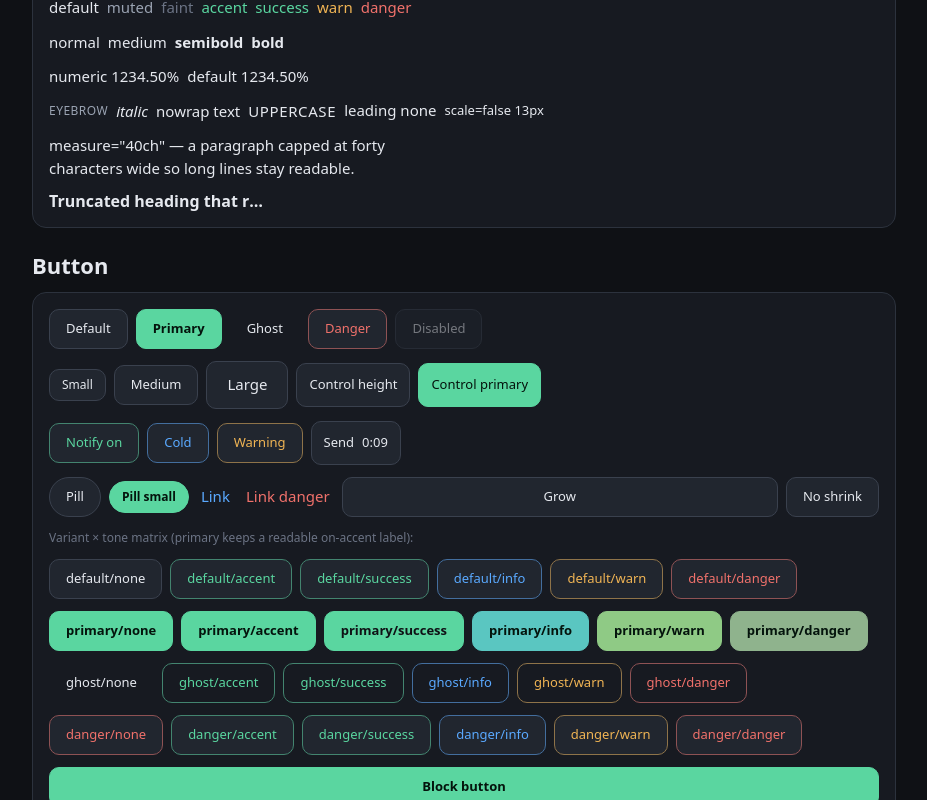
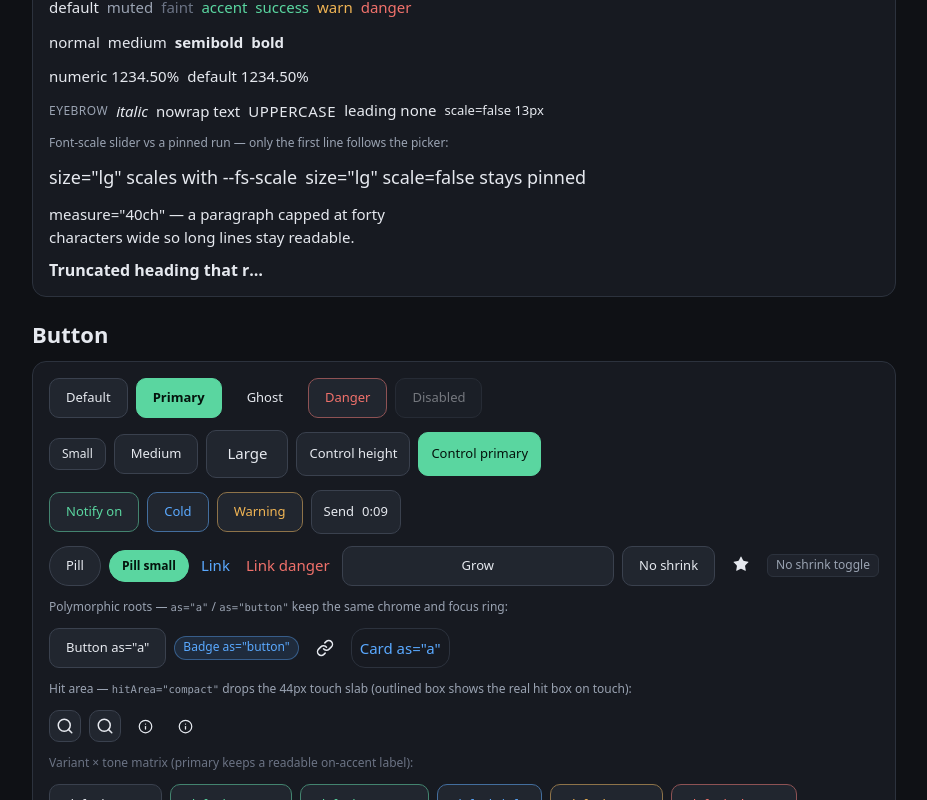
Before and after one commit to DorskFR/tsumikit, a SvelteKit app: page / in a window 1280 px wide. Shown: the part 540-1340 px from the top of the page, without its empty margins (168-1095 px from the left). Built offline with nearby package versions, Linux system fonts and the light colour scheme.

Commit message:
docs(demo): hitArea, scale=false, polymorphic as=a, stackBelow, shrink examples (TSU-69)

```diff
--- a/src/routes/+page.svelte
+++ b/src/routes/+page.svelte
@@ -296,7 +296,7 @@ function greet(name) {
 	</div>
 </header>
 
-<main class="container page">
+<main id="top" class="container page">
 	<Text variant="body" tone="muted">
 		One token contract, themeable atoms &amp; molecules. Current theme:
 		<Text weight="semibold" tone="accent">{theme.label}</Text>. Try the pickers
@@ -346,6 +346,11 @@ function greet(name) {
 					<Text leading="none">leading none</Text>
 					<Text scale={false} size="sm">scale=false 13px</Text>
 				</div>
+				<Text variant="caption" tone="muted">Font-scale slider vs a pinned run — only the first line follows the picker:</Text>
+				<div class="row row-wrap">
+					<Text size="lg">size="lg" scales with --fs-scale</Text>
+					<Text size="lg" scale={false}>size="lg" scale=false stays pinned</Text>
+				</div>
 				<Text variant="body" measure="40ch">
 					measure="40ch" — a paragraph capped at forty characters wide so long lines stay readable.
 				</Text>
@@ -388,6 +393,22 @@ function greet(name) {
 					<Button variant="link" tone="danger">Link danger</Button>
 					<Button grow>Grow</Button>
 					<Button shrink={false}>No shrink</Button>
+					<IconButton icon="star" label="No shrink icon" shrink={false} />
+					<Toggle shrink={false} pressed={false}>No shrink toggle</Toggle>
+				</div>
+				<Text variant="caption" tone="muted">Polymorphic roots — <code>as="a"</code> / <code>as="button"</code> keep the same chrome and focus ring:</Text>
+				<div class="row row-wrap">
+					<Button as="a" href="#top">Button as="a"</Button>
+					<Badge as="button" tone="info">Badge as="button"</Badge>
+					<IconButton as="a" href="#top" icon="link" label="IconButton as=a" />
+					<Card as="a" href="#top" padding="sm" tap>Card as="a"</Card>
+				</div>
+				<Text variant="caption" tone="muted">Hit area — <code>hitArea="compact"</code> drops the 44px touch slab (outlined box shows the real hit box on touch):</Text>
+				<div class="row row-wrap demo-hit">
+					<IconButton icon="search" label="Default hit area" box="sm" variant="default" />
+					<IconButton icon="search" label="Compact hit area" box="sm" variant="default" hitArea="compact" />
+					<Popover label="Default hit" box="sm">{#snippet trigger()}<Icon name="info" />{/snippet}<Text size="sm">default</Text></Popover>
+					<Popover label="Compact hit" box="sm" hitArea="compact">{#snippet trigger()}<Icon name="info" />{/snippet}<Text size="sm">compact</Text></Popover>
 				</div>
 				<Text variant="caption">Variant × tone matrix (primary keeps a readable on-accent label):</Text>
 				{#each ['default', 'primary', 'ghost', 'danger'] as const as v}
@@ -1159,6 +1180,20 @@ function greet(name) {
 					<IconButton icon="copy" label="Copy {r.name}" onclick={() => toasts.show(`Copy: ${r.name}`)} />
 				{/snippet}
 			</DataTable>
+		</div>
+		<Text tone="muted">
+			Same table with <code>stackBelow="30rem"</code>: it stays tabular in this 34rem box and stacks
+			once the box drops under 30rem.
+		</Text>
+		<div style="max-width: 34rem">
+			<DataTable
+				columns={stackCols}
+				rows={tableRows}
+				rowKey={(r) => r.id}
+				responsive="stack"
+				stackBelow="30rem"
+				cellSnippets={{ status }}
+			/>
 		</div>
 		{#snippet status(r: Row)}
 			<Badge tone={r.status === 'ok' ? 'ok' : r.status === 'warn' ? 'warn' : 'danger'}>
@@ -1986,4 +2021,10 @@ function greet(name) {
 			display: none;
 		}
 	}
+	@media (pointer: coarse) {
+		.demo-hit :global([data-tsu='IconButton']),
+		.demo-hit :global([data-tsu='Popover']) {
+			outline: 1px dashed var(--border-strong);
+		}
+	}
 </style>
```
